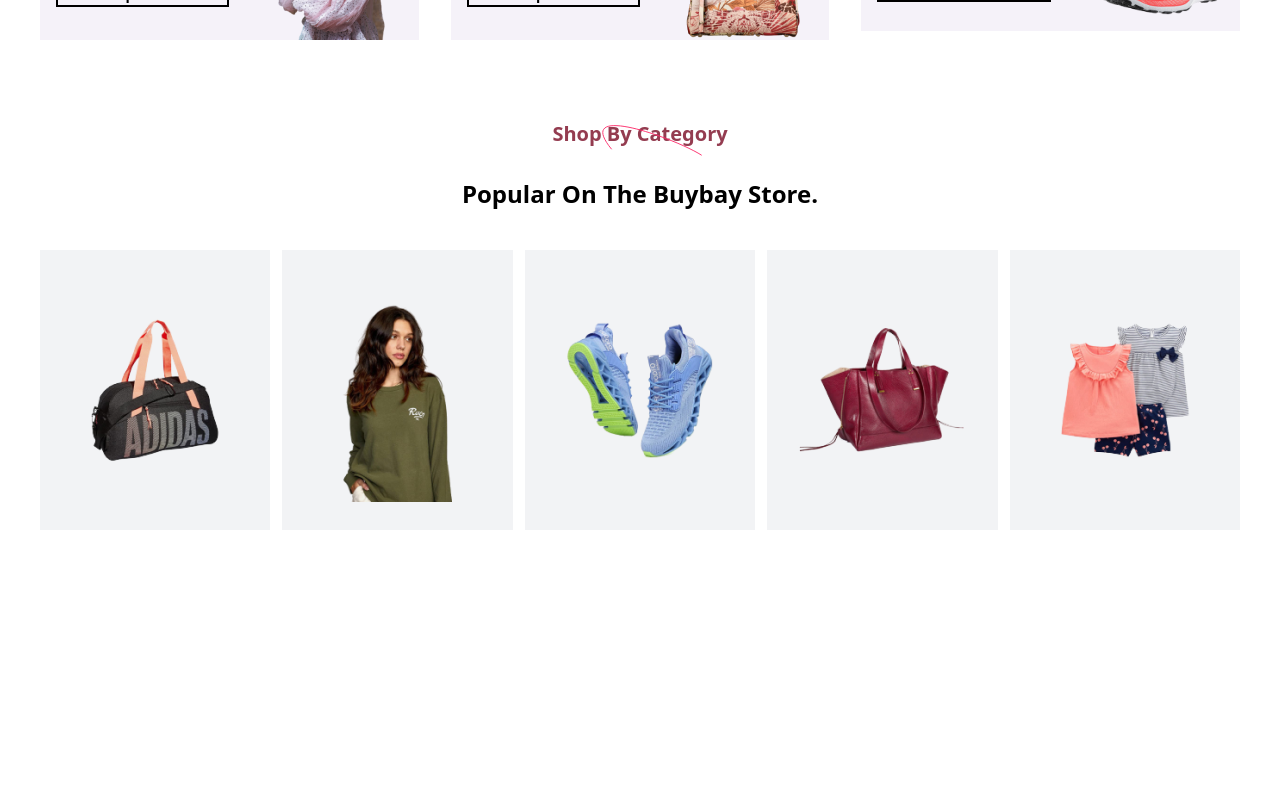
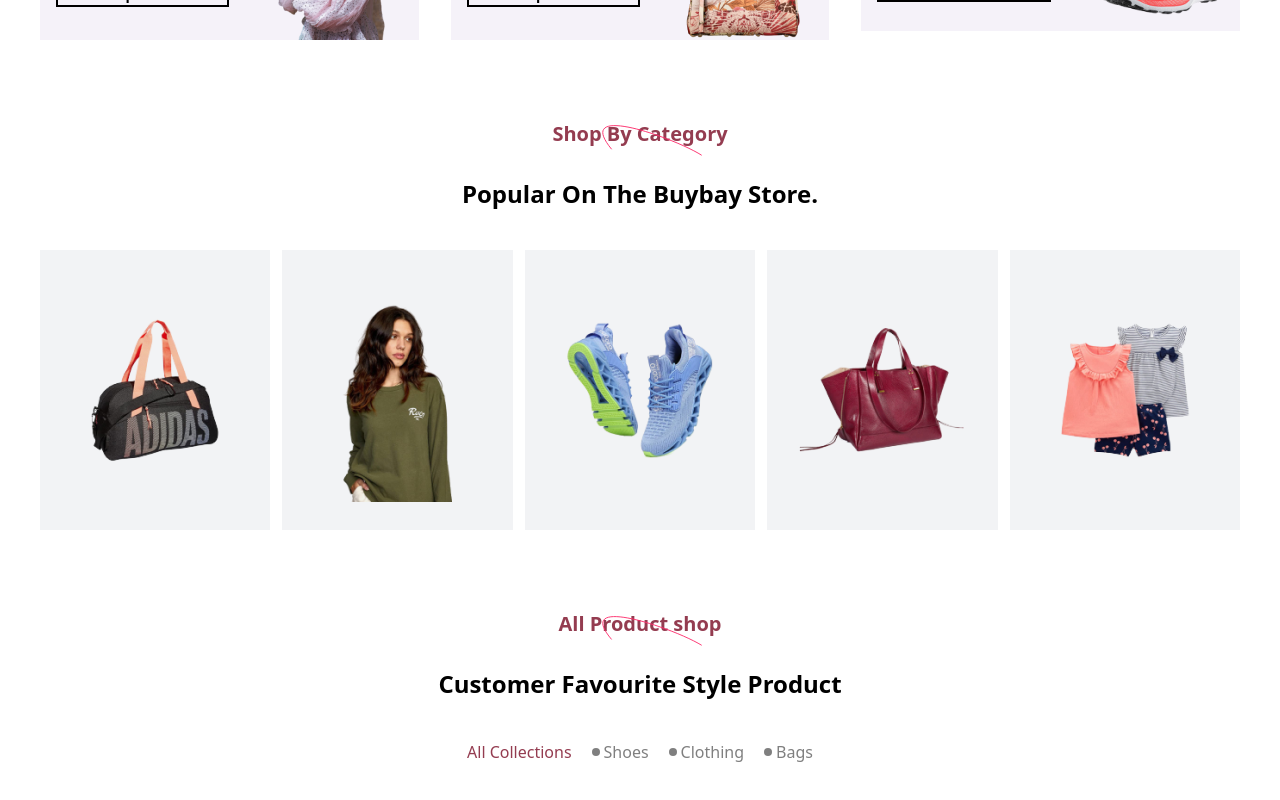
Before and after one commit to syntaxdesigner01/Buybay, a Next.js app: page / in a window 1280 px wide. Shown: the part 751-1551 px from the top of the page. Before the commit the page ends 1361 px from the top, so only its background shows below. Built offline with nearby package versions, Linux system fonts and the light colour scheme.

Commit message:
"Added AllProductCategoryDisplay component to HomePage, updated imports and formatting in PopularCategoryDisplay, and added new color 'Gray' to tailwind.config.ts"

```diff
--- a/src/app/(Home)/page.tsx
+++ b/src/app/(Home)/page.tsx
@@ -3,6 +3,7 @@ import Navbar from '../components/Navbar'
 import HomeHeader from '../components/HomeHeader'
 import GeneralCategoryDisplay from '../components/GeneralCategoryDisplay'
 import PopularCategoryDisplay from '../components/PopularCategoryDisplay'
+import AllProductCategoryDisplay from '../components/AllProductCategoryDisplay'
 
 
 export default function HomePage() {
@@ -13,6 +14,7 @@ export default function HomePage() {
       <HomeHeader/>
       <GeneralCategoryDisplay/>
       <PopularCategoryDisplay/>
+      <AllProductCategoryDisplay/>
     </section>
   )
 }
--- /dev/null
+++ b/src/app/components/AllProductCategoryDisplay.tsx
@@ -0,0 +1,35 @@
+import React from "react";
+import SectionTitleCard from "./SectionTitleCard";
+import { GoDotFill } from "react-icons/go";
+
+export default function AllProductCategoryDisplay() {
+  return (
+    <section className="mb-20">
+      <SectionTitleCard
+        Text="All Product shop"
+        HeaderText="Customer Favourite Style Product "
+        Position="center"
+      />
+
+      <section className="flex items-center justify-center capitalize gap-4 text-Gray mt-10">
+        <div className="text-textTitle">
+          <p>all collections</p>
+        </div>
+        <div className="flex items-center">
+          <GoDotFill />
+          <span>shoes</span>
+        </div>
+
+        <div className="flex items-center">
+          <GoDotFill />
+          <span>clothing</span>
+        </div>
+
+        <div className="flex items-center">
+          <GoDotFill />
+          <span>bags</span>
+        </div>
+      </section>
+    </section>
+  );
+}
--- a/tailwind.config.ts
+++ b/tailwind.config.ts
@@ -14,7 +14,8 @@ const config: Config = {
         background: '#F5F2F9',
         text: '#000000',
         textTitle:'#943C50',
-        imageCardBg:'#F2F3F5'
+        imageCardBg:'#F2F3F5',
+        Gray:'#00000080'
       },
     },
   },
```
Also changed, not shown: src/app/components/PopularCategoryDisplay.tsx (+8 -9 lines).
